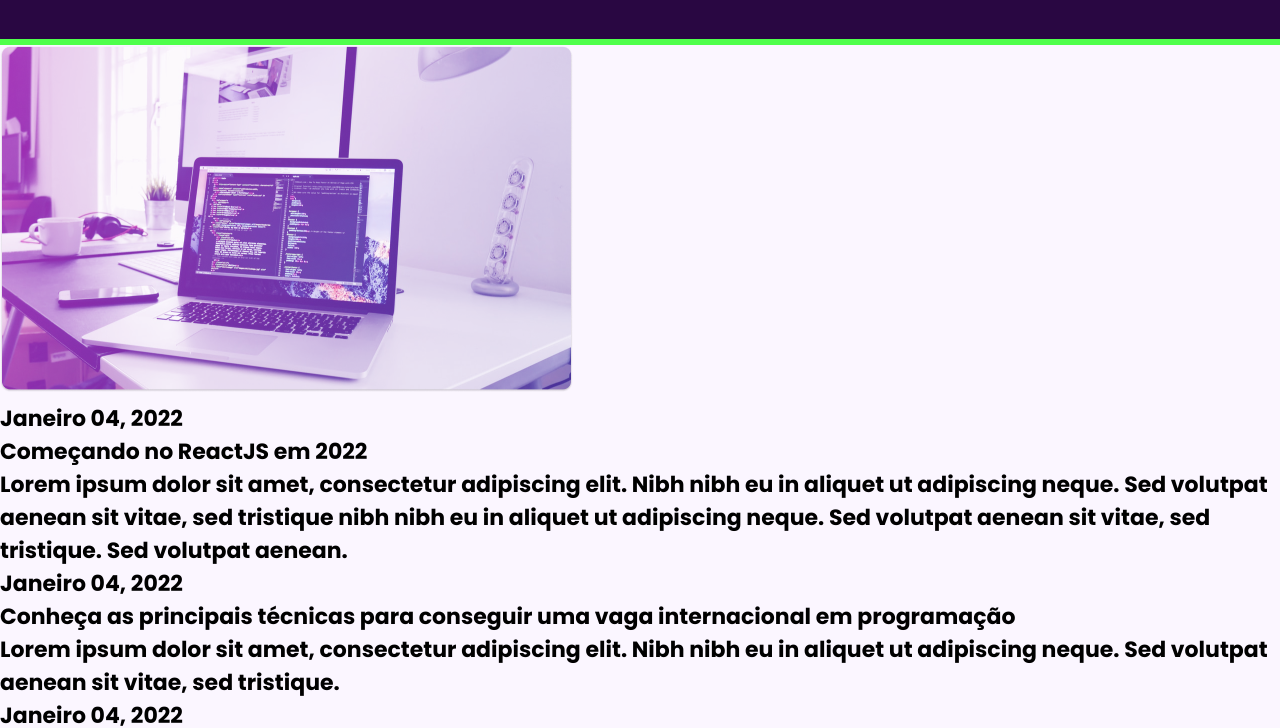
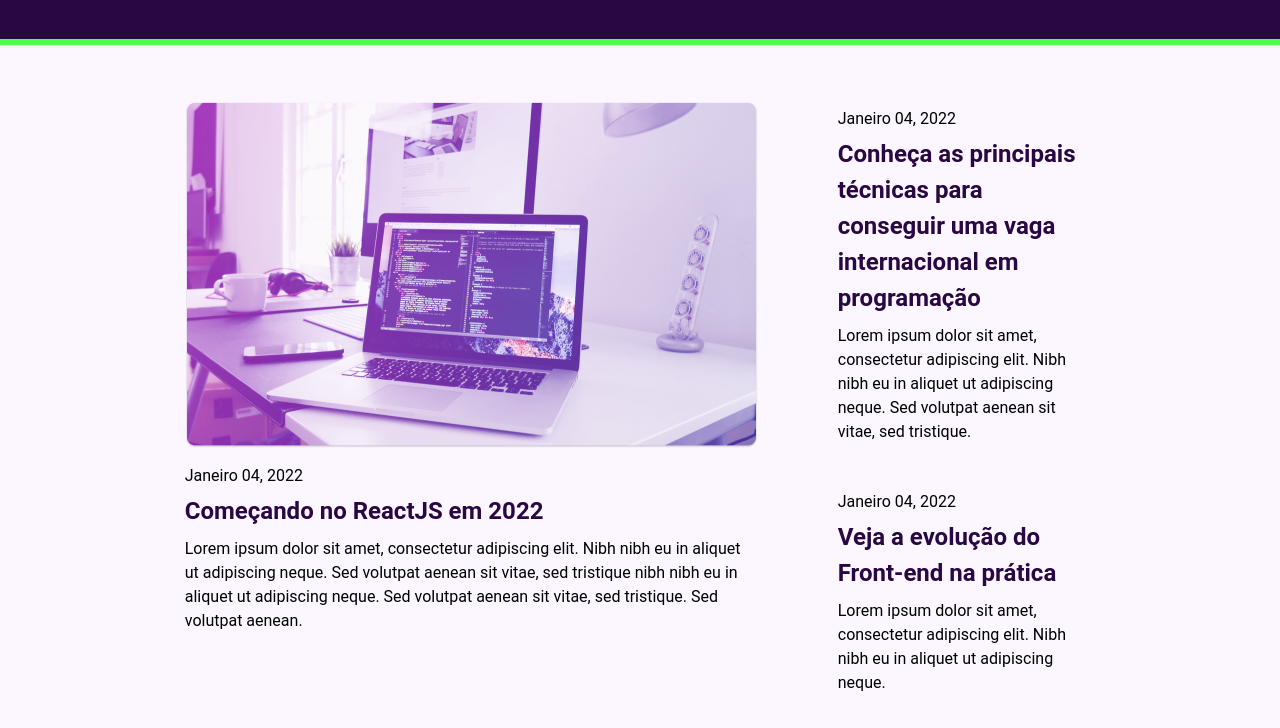
Before and after one commit to douglasabnovato/rocket-blog, a plain HTML site: page index.html in a window 1280 px wide. Shown: the part 558-1286 px from the top of the page. Drawn offline with Linux system fonts and the light colour scheme.

Commit message:
destaques

```diff
--- a/style.css
+++ b/style.css
@@ -142,7 +142,7 @@ main .home .container .text-group .titulo {
 }
 
 main .home .container .text-group .texto {
-    font-family: 'Roboto';
+    font-family: 'Roboto', sans-serif;
     font-style: normal;
     font-weight: 400;
     font-size: 18px;
@@ -193,6 +193,52 @@ main .home .content {
     color: var(--black);
 }
 
+main .home .content .blog .post-highlights {
+    display: flex;
+    flex-wrap: wrap;
+    gap: 5rem;
+    justify-content: center;
+    padding: 3.5rem;
+}
+
+main .home .content .blog .post-highlights .post-top{
+    flex-basis: 20%;
+}
+
+main .home .content .blog .data {
+    font-family: 'Roboto', sans-serif;
+    font-style: normal;
+    font-weight: 400;
+    font-size: 16px;
+    line-height: 19px;
+    color: var(--black);
+    margin-block: .5rem;
+}
+
+main .home .content .blog .titulo {
+    font-family: 'Roboto', sans-serif;
+    font-style: normal;
+    font-weight: 700;
+    font-size: 24px;
+    line-height: 36px;
+    color: var(--purple-bg);
+    margin-block: .5rem;
+}
+
+main .home .content .blog  .texto {
+    font-family: 'Roboto', sans-serif;
+    font-style: normal;
+    font-weight: 400;
+    font-size: 16px;
+    line-height: 24px;
+    color: var(--black);
+    margin-block-end: 3rem;
+}
+
+main .home .content .blog .post-highlights .post-side{
+     flex: .5;
+}
+
 footer {
     margin-top: auto;
     background: gray;
```
Also changed, not shown: index.html (+24 -11 lines), 1 other file.
